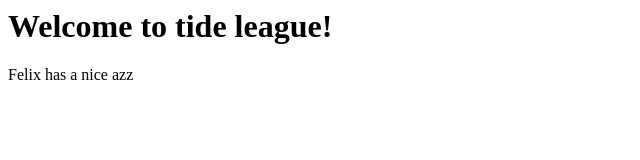
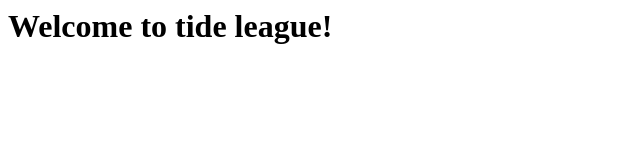
Before and after one commit to kylelyon2542/tide-league-website, a plain HTML site: page index.html in a window 1280 px wide. Shown: the whole page, without its empty margins (0-640 px from the left). Drawn offline with Linux system fonts and the light colour scheme.

Commit message:
Update index.html

```diff
--- a/index.html
+++ b/index.html
@@ -4,6 +4,5 @@
   </head>
   <body>
     <h1>Welcome to tide league!</h1>
-    <p>Felix has a nice azz</p>
   </body>
 </html>
```
